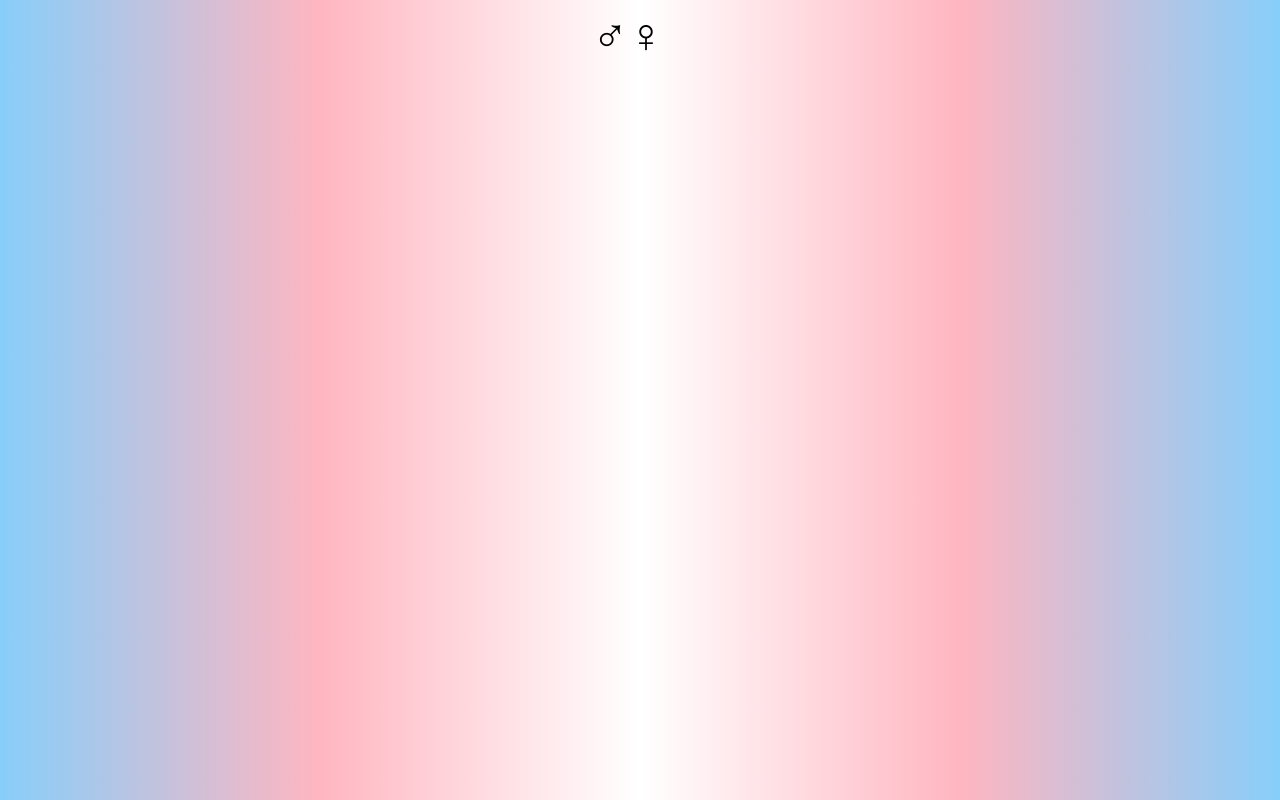
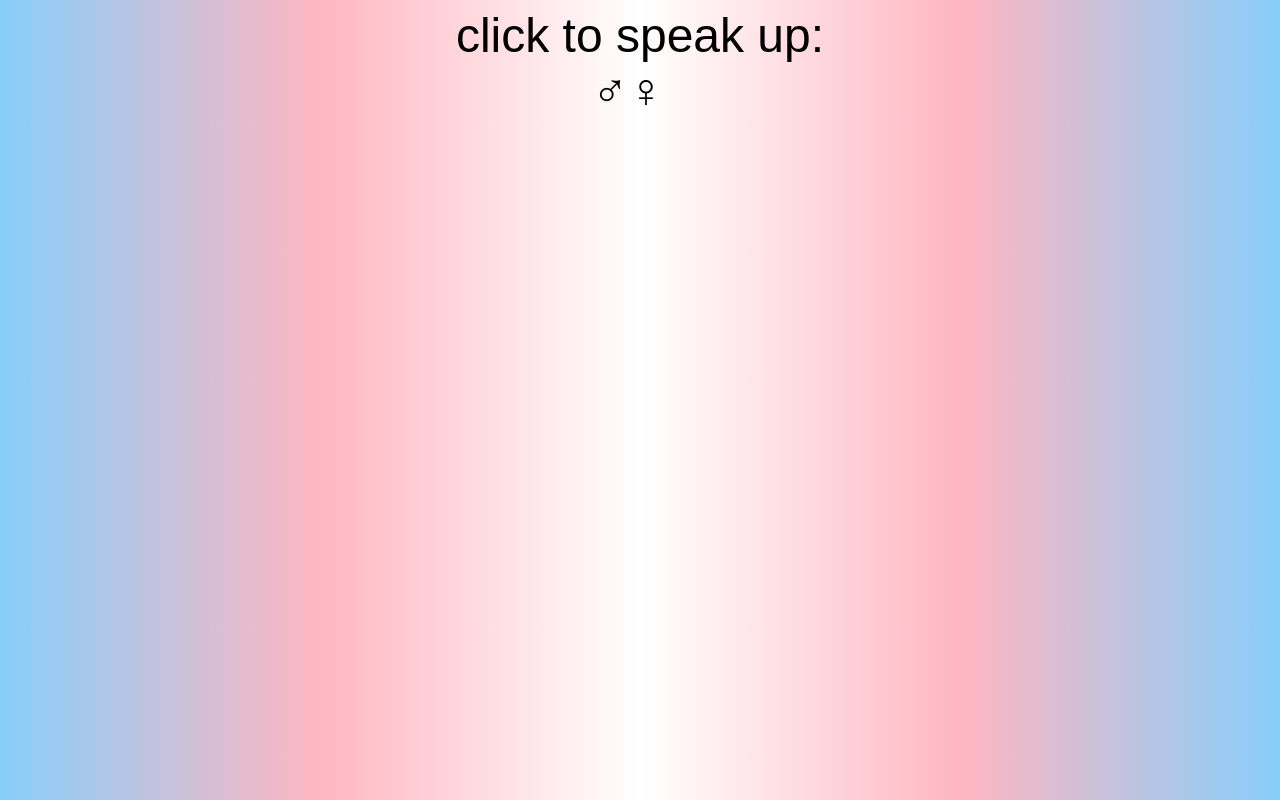
Before and after one commit to danyool/thegoodzone, a plain HTML site: page index.html in a window 1280 px wide. Drawn offline with Linux system fonts and the light colour scheme.

Commit message:
usability update

```diff
--- a/index.html
+++ b/index.html
@@ -6,6 +6,7 @@
     <title>⚞⚧⚟ </title>
   </head>
   <body>
+    click to speak up:
     <details>
       <summary></summary>
       <p>end the bullying</p>
```
